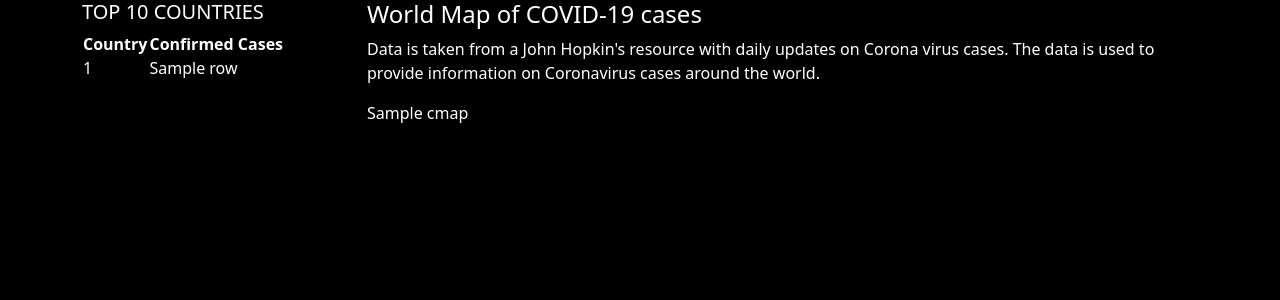
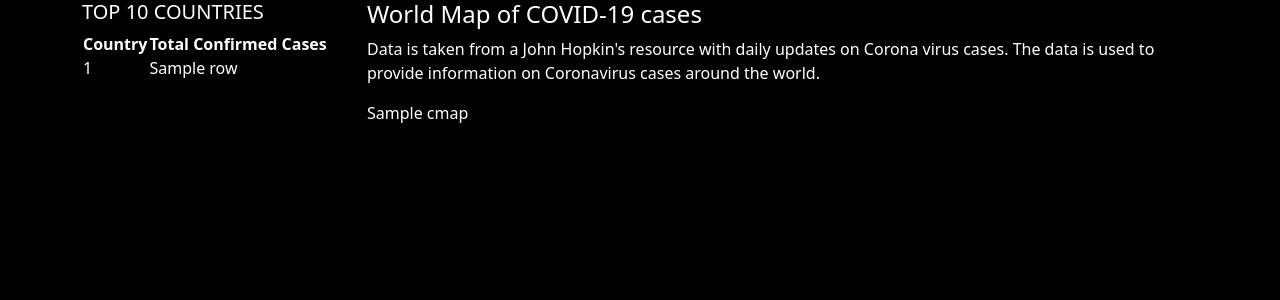
Before and after one commit to charvi-a/COVID-19-Tracker, a Python web app: template templates/index.html in a window 1280 px wide. Shown: the top 300 px of the page. Run offline with Jinja, Linux system fonts and the light colour scheme; the template is opened without the code that fills it: most values are stand-ins (such as "Sample title", 1, 10 or a date in 2020).

Commit message:
Update index.html

```diff
--- a/templates/index.html
+++ b/templates/index.html
@@ -11,7 +11,7 @@
 			<thead>
 				<tr>
 					<th scope = "col">Country</th>
-					<th scope = "col">Confirmed Cases</th>
+					<th scope = "col">Total Confirmed Cases</th>
 				</tr>
 			</thead>
 			<tbody>
```
